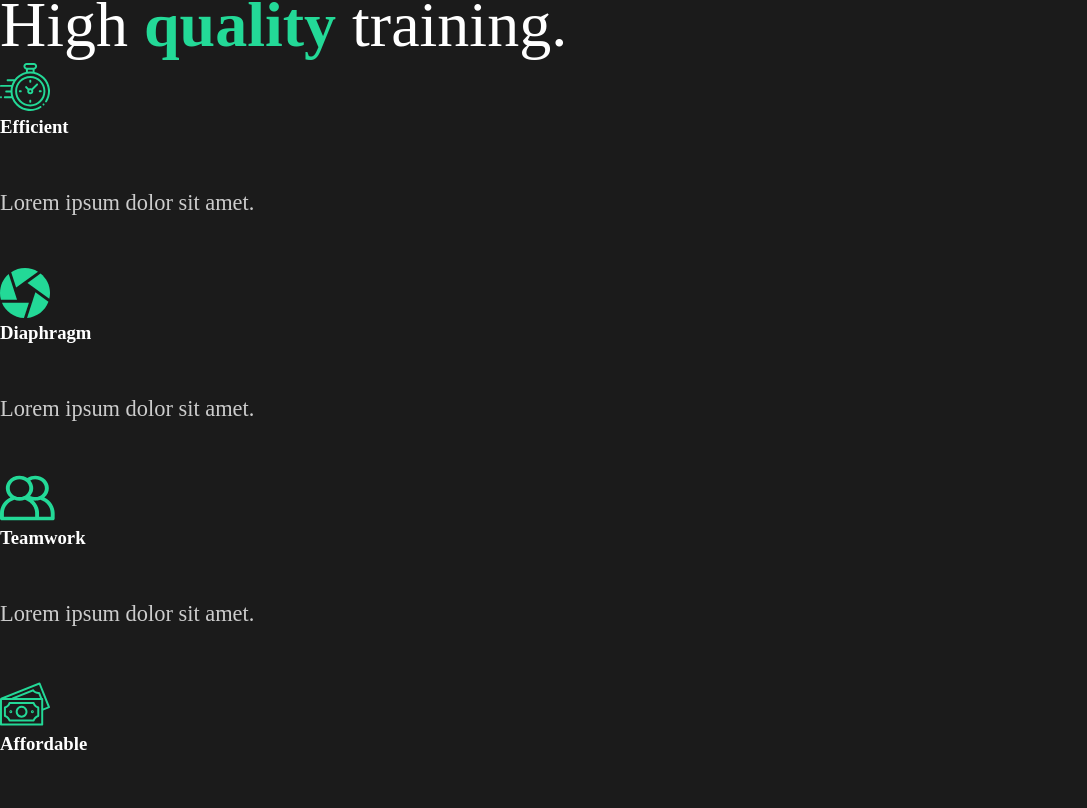
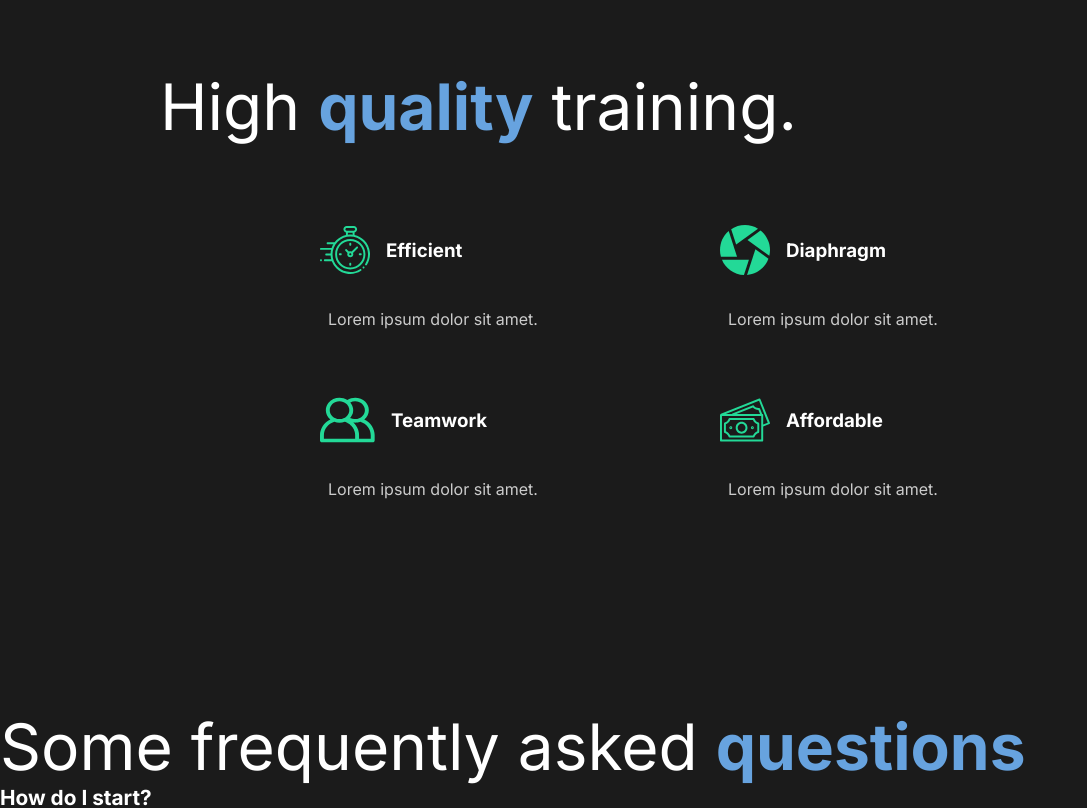
Before and after one commit to Clancinio/react-website, a React (Create React App) app: page / in a window 1280 px wide. Shown: the part 816-1624 px from the top of the page, without its empty margins (0-1087 px from the left). Built offline with nearby package versions, Linux system fonts and the light colour scheme.

Commit message:
Styled Services Section

```diff
--- a/public/index.html
+++ b/public/index.html
@@ -24,6 +24,11 @@
       work correctly both with client-side routing and a non-root public URL.
       Learn how to configure a non-root public URL by running `npm run build`.
     -->
+    <link rel="preconnect" href="https://fonts.gstatic.com" />
+    <link
+      href="https://fonts.googleapis.com/css2?family=Inter:wght@400;700&family=Lobster&display=swap"
+      rel="stylesheet"
+    />
     <title>React App</title>
   </head>
   <body>
--- a/src/components/AboutSection.js
+++ b/src/components/AboutSection.js
@@ -1,5 +1,11 @@
 // Styled-Components
 import styled from "styled-components";
+import {
+  StyledAbout,
+  StyledDescription,
+  StyledImage,
+  Hide,
+} from "../styles/ComponentStyles";
 
 function AboutSection() {
   return (
@@ -26,33 +32,5 @@ function AboutSection() {
 }
 
 // Styled Components
-const StyledAbout = styled.div`
-  display: flex;
-  min-height: 90vh;
-  align-items: centre;
-  justify-content: space-between;
-  padding: 5rem 10rem;
-`;
 
-const StyledDescription = styled.div`
-  flex: 1;
-  padding-right: 5rem;
-  h2 {
-    font-weight: lighter;
-  }
-`;
-
-const StyledImage = styled.div`
-  flex: 1;
-  overflow: hidden;
-  img {
-    width: 100%;
-    height: 80vh;
-    object-fit: cover;
-  }
-`;
-
-const Hide = styled.div`
-  overflow: hidden;
-`
 export default AboutSection;
--- a/src/components/ServicesSection.js
+++ b/src/components/ServicesSection.js
@@ -3,48 +3,90 @@ import clock from "../images/clock.svg";
 import diaphragm from "../images/diaphragm.svg";
 import money from "../images/money.svg";
 import teamwork from "../images/teamwork.svg";
+// Styled-Components
+import styled from "styled-components";
+import {
+  StyledAbout,
+  StyledDescription,
+  StyledImage,
+  Hide,
+} from "../styles/ComponentStyles";
 
 function ServicesSection() {
   return (
-    <div className="services">
-      <div className="description">
-        <h2>High <span>quality</span> training.</h2>
-        <div className="cards">
-          <div className="card">
+    <StyledServices>
+      <StyledDescription>
+        <h2>
+          High <span>quality</span> training.
+        </h2>
+        <StyledCards>
+          <StyledCard>
             <div className="icon">
-              <img src={clock} alt="a clock"/>
+              <img src={clock} alt="a clock" />
               <h3>Efficient</h3>
-              <p>Lorem ipsum dolor sit amet.</p>
             </div>
-          </div>
-          <div className="card">
+            <p>Lorem ipsum dolor sit amet.</p>
+          </StyledCard>
+          <StyledCard>
             <div className="icon">
-              <img src={diaphragm} alt="diaphram"/>
+              <img src={diaphragm} alt="diaphram" />
               <h3>Diaphragm</h3>
-              <p>Lorem ipsum dolor sit amet.</p>
             </div>
-          </div>
-          <div className="card">
+            <p>Lorem ipsum dolor sit amet.</p>
+          </StyledCard>
+          <StyledCard>
             <div className="icon">
-              <img src={teamwork} alt="teamwork"/>
+              <img src={teamwork} alt="teamwork" />
               <h3>Teamwork</h3>
-              <p>Lorem ipsum dolor sit amet.</p>
             </div>
-          </div>
-          <div className="card">
+            <p>Lorem ipsum dolor sit amet.</p>
+          </StyledCard>
+          <StyledCard>
             <div className="icon">
-              <img src={money} alt="a clock"/>
+              <img src={money} alt="a clock" />
               <h3>Affordable</h3>
-              <p>Lorem ipsum dolor sit amet.</p>
             </div>
-          </div>
-        </div>
-      </div>
-      <div className="image">
-        <img src="https://picsum.photos/300/400" alt="a picture"/>
-      </div>
-    </div>
-  )
+            <p>Lorem ipsum dolor sit amet.</p>
+          </StyledCard>
+        </StyledCards>
+      </StyledDescription>
+      {/* <StyledImage>
+        <img src="https://picsum.photos/300/400" alt="a picture" />
+      </StyledImage> */}
+    </StyledServices>
+  );
 }
 
-export default ServicesSection
+const StyledServices = styled(StyledAbout)`
+padding-right: 0;
+  h2 {
+    padding-bottom: 5rem;
+  }
+  p {
+    padding: 2rem 0 4rem 0;
+    font-size: 1rem;
+  }
+`;
+
+const StyledCards = styled.div`
+  padding: 0 10rem;
+  display: flex;
+  flex-wrap: wrap;
+  justify-content: space-between;
+`;
+
+const StyledCard = styled.div`
+  flex-basis: 20rem;
+  p {
+      padding-left: 0.5rem;
+    }
+  .icon {
+    display: flex;
+    align-items: center;
+    h3 {
+      margin-left: 1rem;
+    }
+  }
+`;
+
+export default ServicesSection;
--- /dev/null
+++ b/src/styles/ComponentStyles.js
@@ -0,0 +1,32 @@
+import styled from "styled-components";
+
+// Reusable Styled Components
+export const StyledAbout = styled.div`
+  display: flex;
+  min-height: 90vh;
+  align-items: centre;
+  justify-content: space-between;
+  padding: 5rem 10rem;
+`;
+
+export const StyledDescription = styled.div`
+  flex: 1;
+  padding-right: 5rem;
+  h2 {
+    font-weight: lighter;
+  }
+`;
+
+export const StyledImage = styled.div`
+  flex: 1;
+  overflow: hidden;
+  img {
+    width: 100%;
+    height: 80vh;
+    object-fit: cover;
+  }
+`;
+
+export const Hide = styled.div`
+  overflow: hidden;
+`
--- a/src/styles/GlobalStyles.js
+++ b/src/styles/GlobalStyles.js
@@ -9,18 +9,19 @@ const GlobalStyles = createGlobalStyle`
   body {
     background: #1b1b1b;
     color: white;
+    font-family: 'Inter', sans-serif;
   }
   button {
     font-weight: bold;
     font-size: 1.1rem;
     padding: 1rem 2rem;
     cursor: pointer;
-    border: 2px solid #23d997;
+    border: 2px solid #67A3DF;
     background: transparent;
     color: white;
     transition: all 0.5s ease;
     &:hover {
-      background-color: #23d997;
+      background-color: #67A3DF;
     }
   }
   h2 {
@@ -33,7 +34,7 @@ const GlobalStyles = createGlobalStyle`
   }
   span {
     font-weight: bold;
-    color: #23d997;
+    color: #67A3DF;
   }
   p {
     padding: 3rem 0;
```
Also changed, not shown: 2 other files (tests, documents, lock files or other folders).
